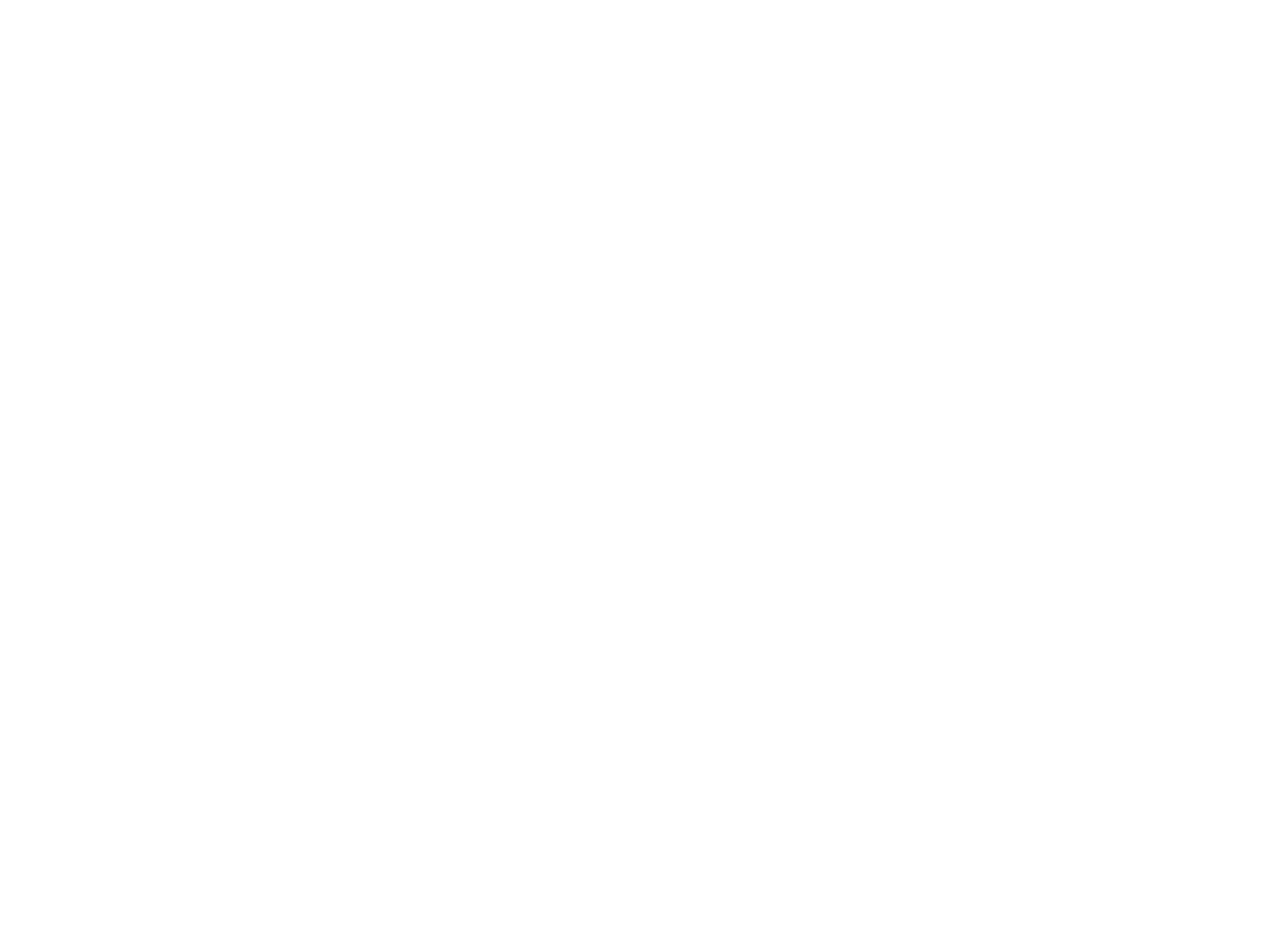
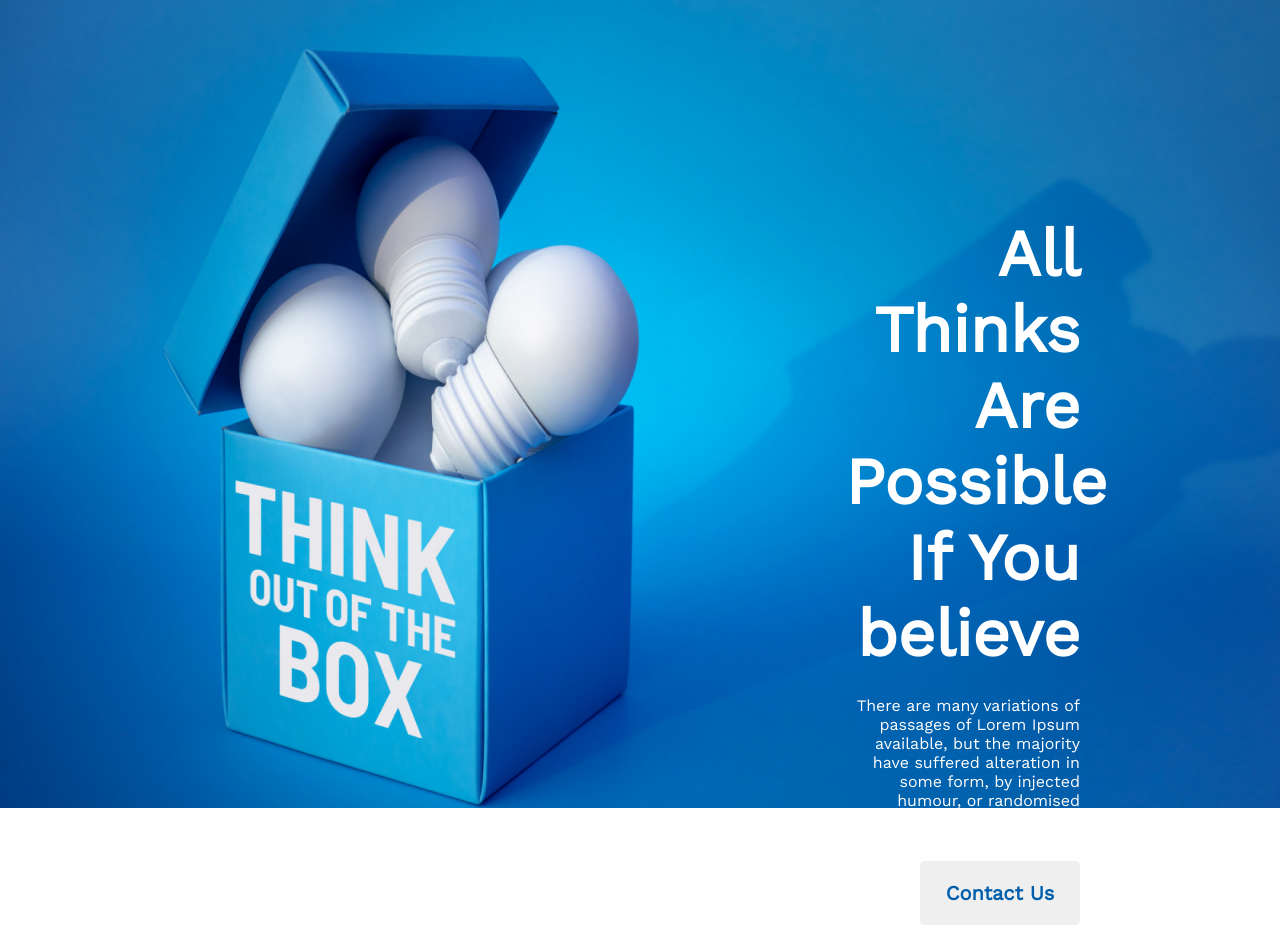
Before and after one commit to MdManjurulHoqueJony/jony-milestone1-assignment1, a plain HTML site: page index.html in a window 1280 px wide. Before the commit the page ends 800 px from the top, so only its background shows below. Drawn offline with nearby package versions, Linux system fonts and the light colour scheme.

Commit message:
banner added

```diff
--- a/index.html
+++ b/index.html
@@ -1,13 +1,33 @@
 <!DOCTYPE html>
 <html lang="en">
+
 <head>
     <meta charset="UTF-8">
     <meta http-equiv="X-UA-Compatible" content="IE=edge">
     <meta name="viewport" content="width=device-width, initial-scale=1.0">
     <title>Assignment1</title>
     <link rel="stylesheet" href="styles/assignment1.css">
+    <link rel="preconnect" href="https://fonts.googleapis.com">
+    <link rel="preconnect" href="https://fonts.gstatic.com" crossorigin>
+    <link href="https://fonts.googleapis.com/css2?family=Work+Sans&display=swap" rel="stylesheet">
 </head>
+
 <body>
+    <header>
+        <img src="./images/banner/banner3.png" alt="Think Out Of The Box" width="100%" height="808px">
+        <div class="banner-paragraph">
+            <p class="banner-title">All Thinks Are Possible If You believe</p>
+            <p class="banner-sub-title">There are many variations of passages of Lorem Ipsum available, but the majority have suffered alteration in some form, by injected humour, or randomised words</p>
+            <button class="btn-primary">Contact Us</button>
+        </div>
+    </header>
+    <main>
+
+    </main>
+    <footer>
+
+    </footer>
 
 </body>
+
 </html>
--- a/styles/assignment1.css
+++ b/styles/assignment1.css
@@ -0,0 +1,35 @@
+* {
+    margin: 0;
+    font-family: 'Work Sans', sans-serif;
+}
+
+.banner-paragraph {
+    position: absolute;
+    top: 216px;
+    bottom: 166px;
+    left: 845px;
+    right: 200px;
+    text-align: right;
+}
+
+.banner-title {
+    font-weight: 700;
+    font-size: 65px;
+    color: #FFFFFF;
+    margin-bottom: 24px;
+}
+
+.banner-sub-title {
+    color: #FFFFFF;
+    margin-bottom: 32px;
+}
+
+.btn-primary {
+    width: 160px;
+    height: 64px;
+    border-radius: 5px;
+    border: 0;
+    font-weight: 600;
+    font-size: 20px;
+    color: #005FAC;
+}
```
